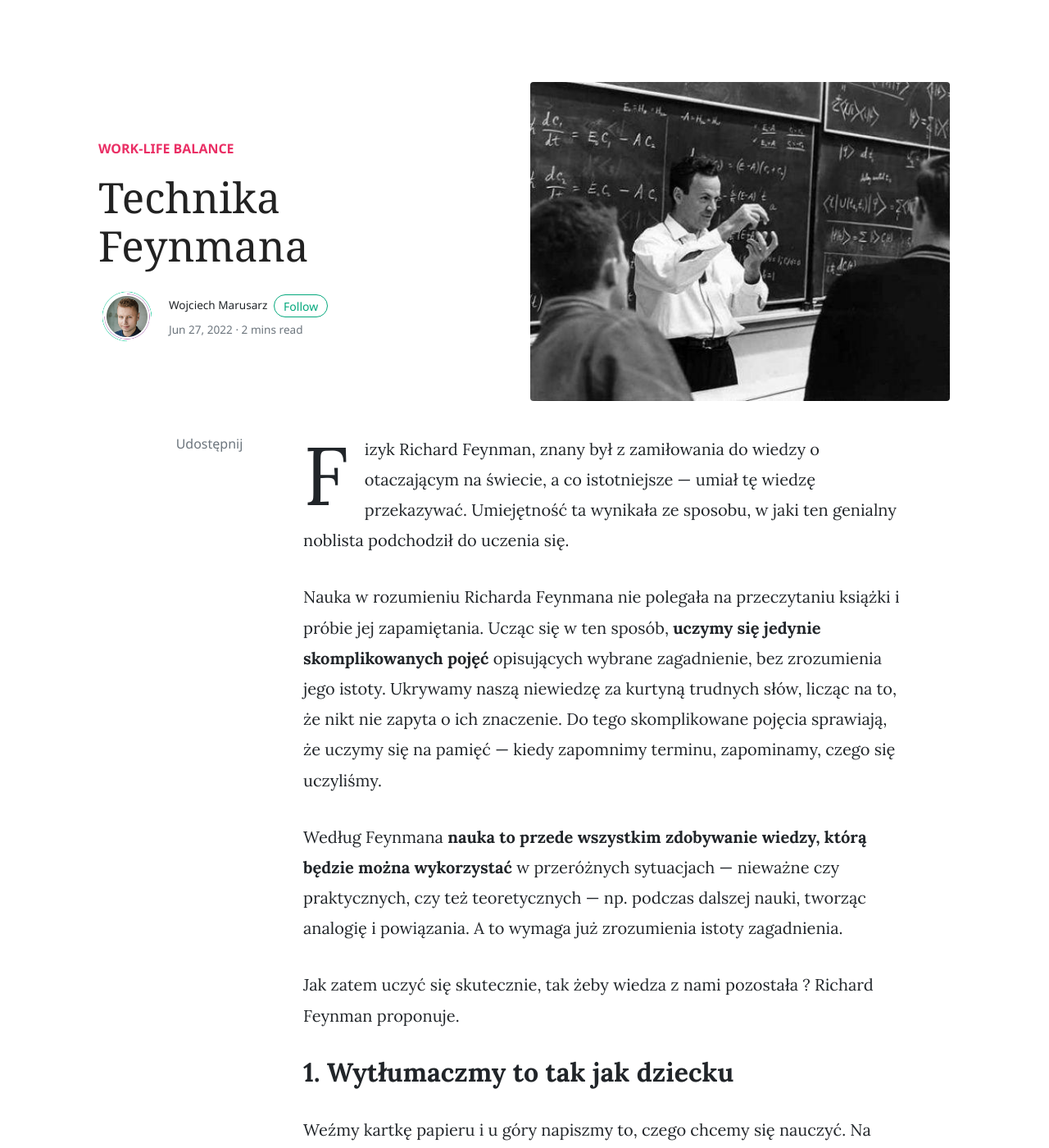
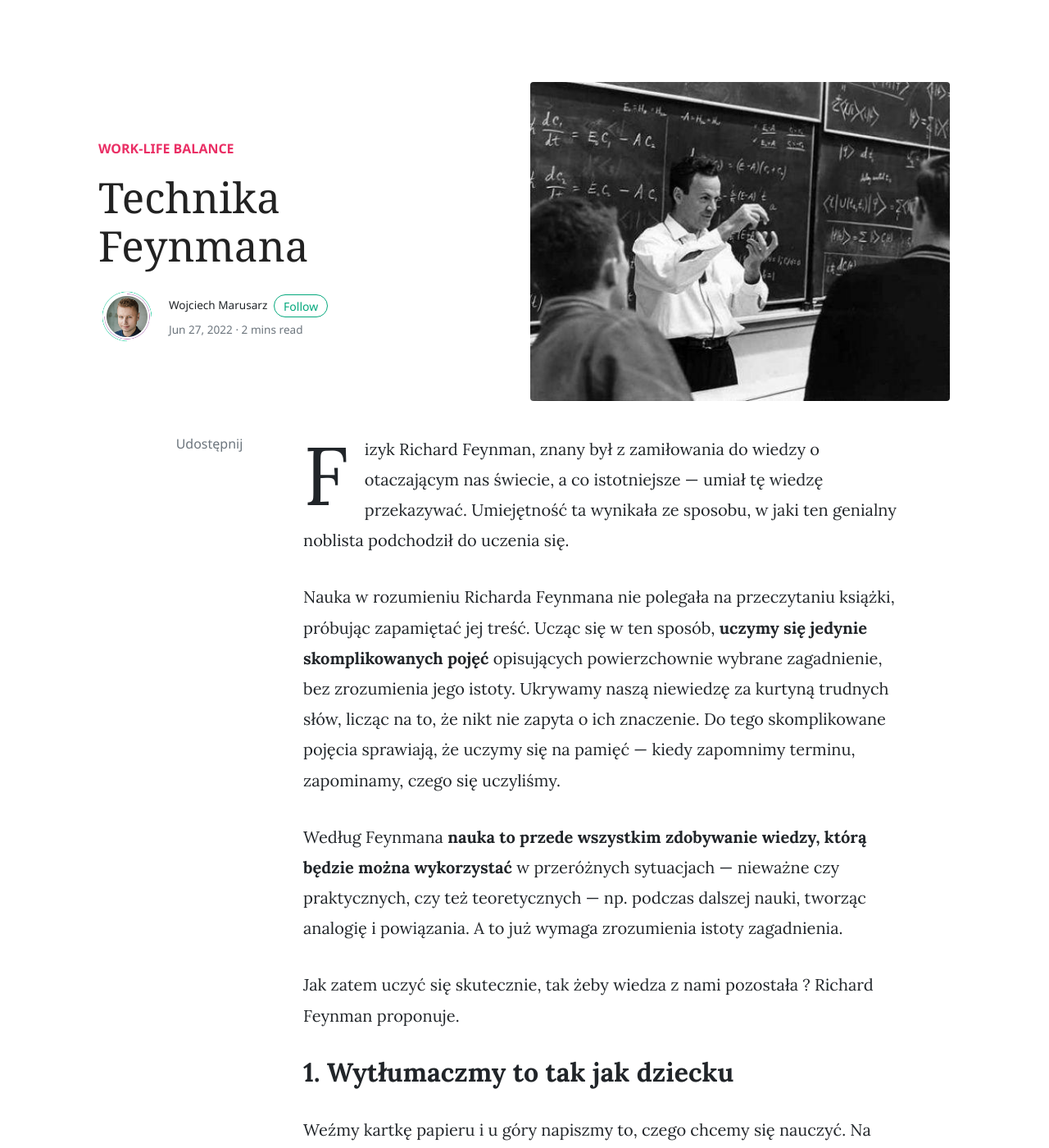
Before and after one commit to marwoj/marwoj.github.io, a Jekyll site: the page built from _posts/2022-06-27-feynman-technique.md, in a window 1280 px wide and 1400 px high. Shown: the whole window at 82% size. Built offline with Jekyll 4.4.1, drawn with Linux system fonts in a browser that asks for light colours; nearby versions of some CDN libraries; comment, search, counter and statistics services are not loaded.

Commit message:
Technika Feynmana

```diff
--- a/_posts/2022-06-27-feynman-technique.md
+++ b/_posts/2022-06-27-feynman-technique.md
@@ -7,18 +7,18 @@
 comments: false
 ---
 
-Fizyk Richard Feynman, znany był z zamiłowania do wiedzy o otaczającym na świecie, a co istotniejsze — umiał tę wiedzę
+Fizyk Richard Feynman, znany był z zamiłowania do wiedzy o otaczającym nas świecie, a co istotniejsze — umiał tę wiedzę
 przekazywać. Umiejętność ta wynikała ze sposobu, w jaki ten genialny noblista podchodził do uczenia się.
 
-Nauka w rozumieniu Richarda Feynmana nie polegała na przeczytaniu książki i próbie jej zapamiętania. Ucząc się w ten
-sposób, **uczymy się jedynie skomplikowanych pojęć** opisujących wybrane zagadnienie, bez
+Nauka w rozumieniu Richarda Feynmana nie polegała na przeczytaniu książki, próbując zapamiętać jej treść. Ucząc się w
+ten sposób, **uczymy się jedynie skomplikowanych pojęć** opisujących powierzchownie wybrane zagadnienie, bez
 zrozumienia jego istoty. Ukrywamy naszą niewiedzę za kurtyną trudnych słów, licząc na to, że nikt nie zapyta o ich
 znaczenie. Do tego skomplikowane pojęcia sprawiają, że uczymy się na pamięć — kiedy zapomnimy terminu,
 zapominamy, czego się uczyliśmy.
 
 Według Feynmana **nauka to przede wszystkim zdobywanie wiedzy, którą będzie można wykorzystać** w przeróżnych sytuacjach
-— nieważne czy praktycznych, czy też teoretycznych — np. podczas dalszej nauki, tworząc analogię i powiązania. A to
-wymaga już zrozumienia istoty zagadnienia.
+— nieważne czy praktycznych, czy też teoretycznych — np. podczas dalszej nauki, tworząc analogię i powiązania. A to już
+wymaga zrozumienia istoty zagadnienia.
 
 Jak zatem uczyć się skutecznie, tak żeby wiedza z nami pozostała ? Richard Feynman proponuje.
 
```
